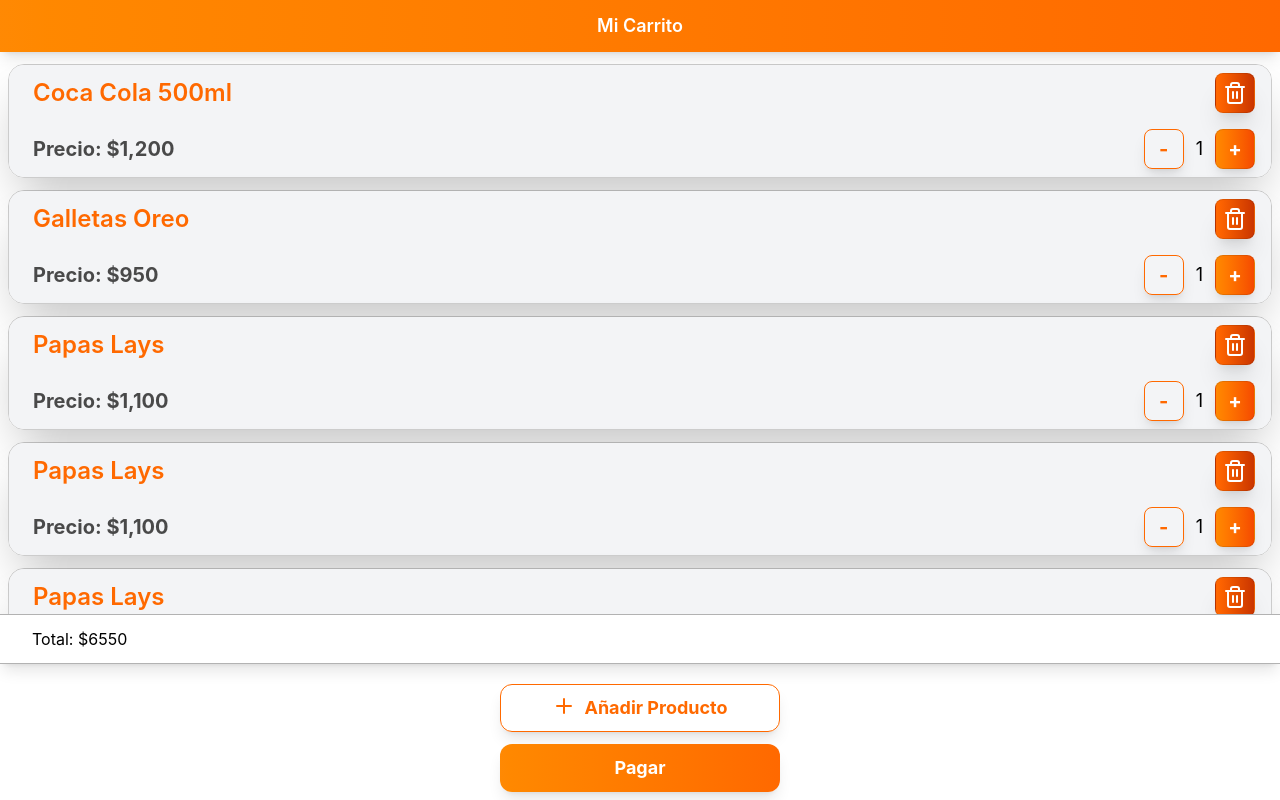
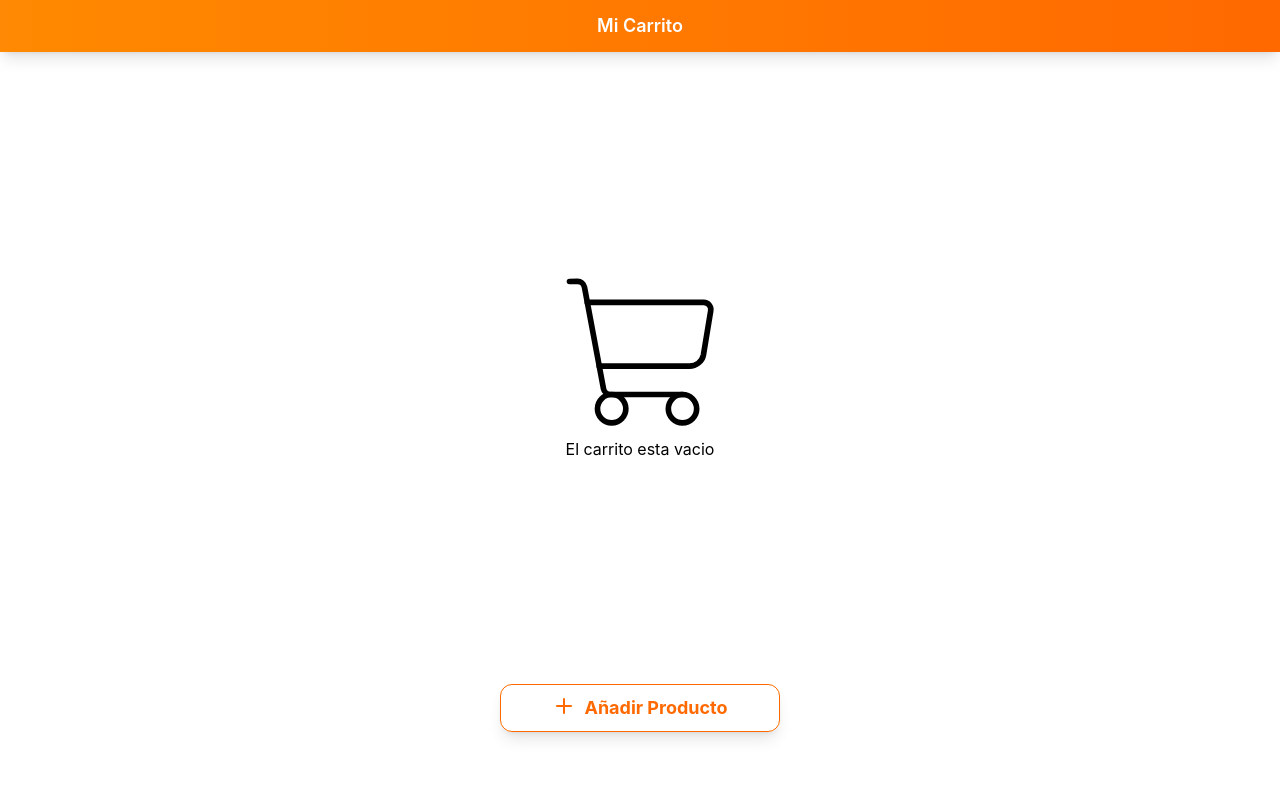
Before and after one commit to palavecino12/Zapi, a React (Vite) app in the folder frontend/: page / in a window 1280 px wide. Built offline with nearby package versions, Linux system fonts and the light colour scheme; what @zxing/browser would draw is missing.

Commit message:
Añadi useContext al carrito y tambien pase la logica del contador de productos al context

```diff
--- a/frontend/src/cart/CartItem.tsx
+++ b/frontend/src/cart/CartItem.tsx
@@ -1,26 +1,14 @@
-import { useState } from "react";
 import { Trash2 } from 'lucide-react';
+import { useCart } from "./useCart";
+import type { CartItemType } from "../types/product.types";
 
 type CartItemProps = {
-  nombre: string;
-  precio: number;
+  product: CartItemType
 };
 
-const Cartitem = ({ nombre, precio }: CartItemProps) => {
+const Cartitem = ({ product }: CartItemProps) => {
 
-  const [contador, setContador] = useState(1);
-
-  function aumentarCant(): void {
-    setContador(prev => prev + 1);
-  }
-
-  function disminuirCant(): void {
-    if (1 >= contador) {
-      setContador(1);
-    } else {
-      setContador(prev => prev - 1);
-    }
-  }
+  const { removeItem, updateQuantity } = useCart()
 
   return (
     <div className="w-screen px-2">
@@ -31,11 +19,12 @@
         <div className="bg-gray-100 p-2 flex items-center justify-between">
 
           <h2 className="text-orange-500 text-2xl font-semibold ml-4">
-            {nombre}
+            {product.name}
           </h2>
 
           {/* boton para eliminar producto */}
-          <button className="h-10 w-10 mr-2 flex items-center justify-center bg-linear-to-r from-orange-500 to-orange-700 border
+          <button onClick={() => removeItem(product.id)}
+            className="h-10 w-10 mr-2 flex items-center justify-center bg-linear-to-r from-orange-500 to-orange-700 border
                   border-black/10 rounded-lg shadow-xl active:scale-95 active:shadow-none">
             <Trash2 color="white" />
           </button>
@@ -46,7 +35,7 @@
         <div className="bg-gray-100 p-2 flex items-center justify-between">
 
           <p className="text-black/70 text-xl font-bold ml-4">
-            Precio: ${precio.toLocaleString()}
+            Precio: ${(product.price * product.quantity).toLocaleString()}
           </p>
 
           {/* Controles */}
@@ -54,15 +43,15 @@
 
             <div className="flex items-center gap-3 mr-2">
               <button
-                onClick={disminuirCant}
+                onClick={()=>updateQuantity(product.id,"decrement")}
                 className="text-orange-500 h-10 w-10 flex items-center justify-center text-xl font-bold border
                   border-orange-500 rounded-lg  shadow-lg active:scale-95 active:shadow-none">-
               </button>
 
-              <p className="text-black text-lg">{contador}</p>
+              <p className="text-black text-lg">{product.quantity}</p>
 
               <button
-                onClick={aumentarCant}
+                onClick={()=>updateQuantity(product.id,"increment")}
                 className="h-10 w-10 flex items-center justify-center text-xl font-bold bg-linear-to-r from-orange-400 to-orange-600 border
                   text-white border-black/10 rounded-lg shadow-lg active:scale-95 active:shadow-none">+
               </button>
--- a/frontend/src/cart/CartList.tsx
+++ b/frontend/src/cart/CartList.tsx
@@ -1,15 +1,15 @@
 import CartItem from "./CartItem";
 import { ShoppingCart } from "lucide-react";
-import type { Product } from "../types/product.types";
+import type { CartItemType } from "../types/product.types";
 
 type Props = {
-  carrito: Product[];
+  carrito: CartItemType[];
 };
 
 function CartList({ carrito }: Props) {
 
   const total = carrito.reduce(
-    (acumulador, producto) => acumulador + producto.price,0
+    (acumulador, producto) => acumulador + (producto.price*producto.quantity),0
   );
 
   return (
@@ -25,8 +25,7 @@
             {carrito.map((producto) => (
               <CartItem
                 key={producto.id}
-                nombre={producto.name}
-                precio={producto.price}
+                product={producto}
               />
             ))}
           </div>
--- a/frontend/src/cart/useCart.ts
+++ b/frontend/src/cart/useCart.ts
@@ -1,61 +1,13 @@
-import { useState } from "react"
-import { deleteProductByCode } from "../services/api.service"
-import type { Product } from "../types/product.types"
+import { useContext } from "react";
+import { CartContext } from "../context/cart.context";
 
 export const useCart = () => {
-    const [items, setItems] = useState<Product[]>([])
-    const [total, setTotal] = useState<number>(0)
-    const [error, setError] = useState<string | null>(null)
-    const [loading, setLoading] = useState<boolean>(false)
 
-    //Funcion para añadir producto
-    const addItem = async (product:Product) => {
-        try {
-            setError(null)
+    const context = useContext(CartContext);
 
-            //Añadimos el producto al carrito
-            setItems((prevItems) => [...prevItems, product]);
-            //Actualizamos total
-            setTotal((prevTotal) => prevTotal + product.price);
+    if (!context) {
+        throw new Error("useCart debe usarse dentro de CartProvider");
+    }
 
-        } catch (error) {
-            if (error instanceof Error) {
-                setError(error.message);
-            } else {
-                setError("Ocurrio un error inesperado");
-            }
-        } finally {
-            setLoading(false)
-        }
-    }
-    //Función para eliminar un producto
-    const removeItem = async (code: string): Promise<void> => {
-        try {
-            setError(null);
-            setLoading(true);
-
-            const data = await deleteProductByCode(code);
-
-            //Quitamos el producto del carrito
-            setItems((prevItems) =>
-                prevItems.filter(
-                    (item) => item.code !== data.product.code
-                )
-            );
-            //Actualizamos el total
-            setTotal((prevTotal) =>
-                prevTotal - data.product.price
-            );
-
-        } catch (error) {
-            if (error instanceof Error) {
-                setError(error.message);
-            } else {
-                setError("Ocurrio un error inesperado");
-            }
-        } finally {
-            setLoading(false);
-        }
-    };
-    return { items, total, error, loading, addItem,removeItem }
-}
+    return context;
+};
--- /dev/null
+++ b/frontend/src/context/CartProvider.tsx
@@ -0,0 +1,58 @@
+import { useState, type ReactNode } from "react";
+import { CartContext } from "./cart.context";
+import type { Product, CartItemType } from "../types/product.types"; // Importa ambos
+
+interface Props {
+    children: ReactNode;
+}
+
+export const CartProvider = ({ children }: Props) => {
+
+    const [items, setItems] = useState<CartItemType[]>([]);
+
+    //Función para añadir producto
+    const addItem = (product: Product) => {
+        setItems((prev) => {
+            const isItemInCart = prev.find((item) => item.id === product.id);
+
+            if (isItemInCart) {
+                //Si ya existe, solo aumentamos la cantidad
+                return prev.map((item) =>
+                    item.id === product.id
+                        ? { ...item, quantity: item.quantity + 1 }
+                        : item
+                );
+            }
+            //Si es nuevo, le agregamos la propiedad quantity: 1
+            return [...prev, { ...product, quantity: 1 }];
+        });
+    };
+
+    //Funcion para sumar o restar desde el carrito (sumamos o restamos dependiendo del parametro que pasemos)
+    const updateQuantity = (id: number, action: 'increment' | 'decrement') => {
+        setItems((prev) =>
+            prev.map((item) => {
+                if (item.id === id) {
+                    const newQuantity = action === 'increment'
+                        ? item.quantity + 1
+                        : item.quantity - 1;
+
+                    // No permitimos que la cantidad sea menor a 1
+                    return { ...item, quantity: Math.max(1, newQuantity) };
+                }
+                return item;
+            })
+        );
+    };
+
+    const removeItem = (id: number) => {
+        setItems((prev) => prev.filter((item) => item.id !== id));
+    };
+
+    return (
+        <CartContext.Provider
+            value={{ items, addItem, removeItem, updateQuantity }}>
+            {children}
+        </CartContext.Provider>
+    );
+};
--- /dev/null
+++ b/frontend/src/context/cart.context.ts
@@ -0,0 +1,11 @@
+import { createContext } from "react";
+import type { CartItemType } from "../types/product.types";
+
+export interface CartContextType {
+    items: CartItemType[];
+    addItem: (product: CartItemType) => void;
+    removeItem: (id:number) => void;
+    updateQuantity:(id:number,action:"increment"|"decrement")=>void
+}
+
+export const CartContext = createContext<CartContextType | null>(null);
--- a/frontend/src/main.tsx
+++ b/frontend/src/main.tsx
@@ -2,9 +2,12 @@
 import { createRoot } from 'react-dom/client'
 import './index.css'
 import App from './App.tsx'
+import { CartProvider } from './context/CartProvider.tsx'
 
 createRoot(document.getElementById('root')!).render(
   <StrictMode>
-    <App/>
+    <CartProvider>
+      <App />
+    </CartProvider>
   </StrictMode>,
 )
--- a/frontend/src/pages/client/ViewCart.tsx
+++ b/frontend/src/pages/client/ViewCart.tsx
@@ -3,11 +3,12 @@
 import { Button } from "../../components/Button";
 import { Plus } from 'lucide-react';
 import Header from "../../components/Header";
-import type { Product } from "../../types/product.types";
+import { useCart } from "../../cart/useCart";
 
 export const ViewCart = () => {
 
   const navigate = useNavigate()
+  const { items } = useCart();
 
   //Funcion para consumir el endpoint para pagar
   const pagar = async () => {
@@ -20,69 +21,17 @@
     window.location.href = data.url;
   };
 
-  //Variable de simulacion hasta que se complete el back
-  const carrito: Product[] = [
-    {
-      id: 1,
-      code: "779089500001",
-      name: "Coca Cola 500ml",
-      price: 1200,
-      stock: 1,
-      createdAt: "2026-05-09T00:00:00.000Z",
-    },
-    {
-      id: 2,
-      code: "779089500002",
-      name: "Galletas Oreo",
-      price: 950,
-      stock: 1,
-      createdAt: "2026-05-09T00:00:00.000Z",
-    },
-    {
-      id: 3,
-      code: "779089500003",
-      name: "Papas Lays",
-      price: 1100,
-      stock: 1,
-      createdAt: "2026-05-09T00:00:00.000Z",
-    },
-    {
-      id: 4,
-      code: "779089500004",
-      name: "Papas Lays",
-      price: 1100,
-      stock: 1,
-      createdAt: "2026-05-09T00:00:00.000Z",
-    },
-    {
-      id: 5,
-      code: "779089500005",
-      name: "Papas Lays",
-      price: 1100,
-      stock: 1,
-      createdAt: "2026-05-09T00:00:00.000Z",
-    },
-    {
-      id: 6,
-      code: "779089500006",
-      name: "Papas Lays",
-      price: 1100,
-      stock: 1,
-      createdAt: "2026-05-09T00:00:00.000Z",
-    },
-  ]
-
   return (
     <div className="flex flex-col items-center">
 
       <Header title="Mi Carrito" />
 
       <CartList
-        carrito={carrito} />
+        carrito={items} />
 
       <div className="flex flex-col gap-3 mt-5">
         <Button variant="secundario" onClick={() => { navigate("/scan") }}><div className="flex justify-center gap-2"><Plus />Añadir Producto</div></Button>
-        {carrito.length !== 0 &&
+        {items.length !== 0 &&
           <Button onClick={pagar}>Pagar</Button>
         }
       </div>
--- a/frontend/src/pages/client/ViewInfo.tsx
+++ b/frontend/src/pages/client/ViewInfo.tsx
@@ -2,11 +2,13 @@
 import { Button } from "../../components/Button";
 import { useLocation, useNavigate } from "react-router-dom";
 import type { Product } from "../../types/product.types";
+import { useCart } from "../../cart/useCart";
 
 const ViewInfo = () => {
 
   const navigate = useNavigate()
   const location = useLocation();
+  const { addItem } = useCart();
 
   const product = location.state?.product as Product;
 
@@ -20,7 +22,7 @@
       {/* Botones */}
       <div className="flex flex-col gap-3 mt-50">
 
-        <Button onClick={() => { navigate("/cart") }} variant="primario">Añadir</Button>
+        <Button onClick={() => { navigate("/cart"); addItem(product)}} variant="primario">Añadir</Button>
         <Button onClick={() => { navigate("/") }} variant="secundario">Cancelar</Button>
 
       </div>
```
Also changed, not shown: frontend/src/types/product.types.ts (+7 -0 lines).
